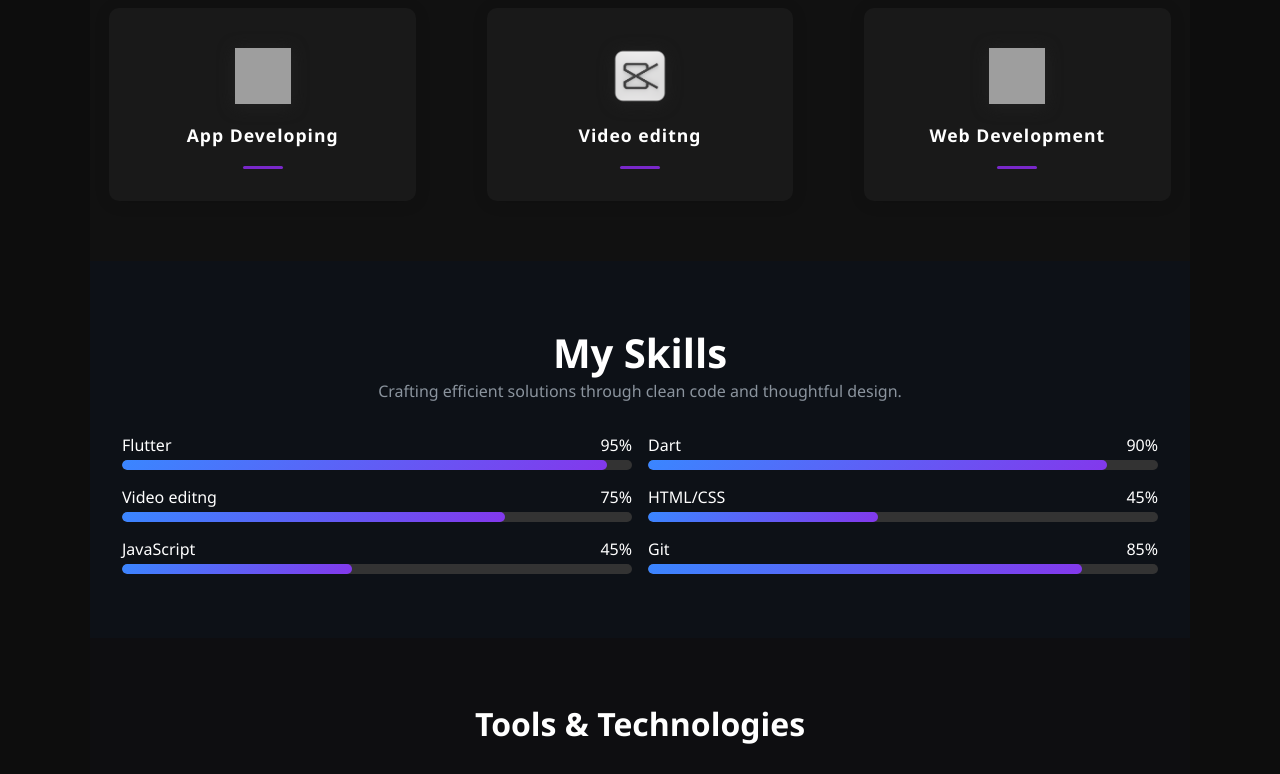
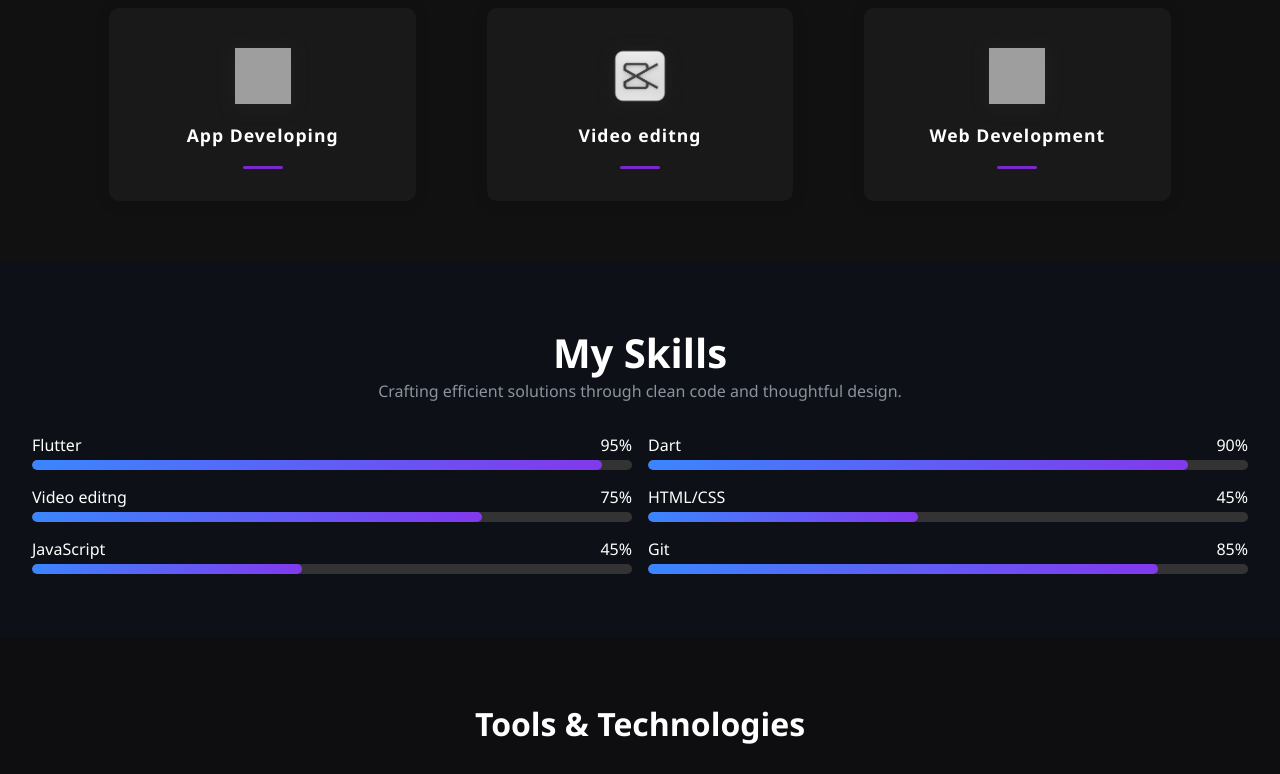
Before and after one commit to Adhithyan69/Adhithyan-Static-website, a plain HTML site: page index.html in a window 1280 px wide. Shown: the part 1536-2310 px from the top of the page. Drawn offline with Linux system fonts and the light colour scheme; grey boxes are pictures that could not be loaded.

Commit message:
initial commit

```diff
--- a/style.css
+++ b/style.css
@@ -34,11 +34,10 @@ h1, h2, h3 {
   color: #fff;
 }
 
-section {
-  padding: 4rem 2rem;
-  max-width: 1100px;
-  margin: auto;
+section, .section, .hero, .about, .contact-section, .project-grid, .services-section, .skills-section {
+  padding: 0 20px;
 }
+
 
 
 
@@ -699,7 +698,7 @@ footer {
   padding: 2rem;
   color: #8b949e;
 }
-/* Skills Section (Like Screenshot) */
+
 .skills-section {
   padding: 4rem 2rem;
   background-color: #0d1117;
```
